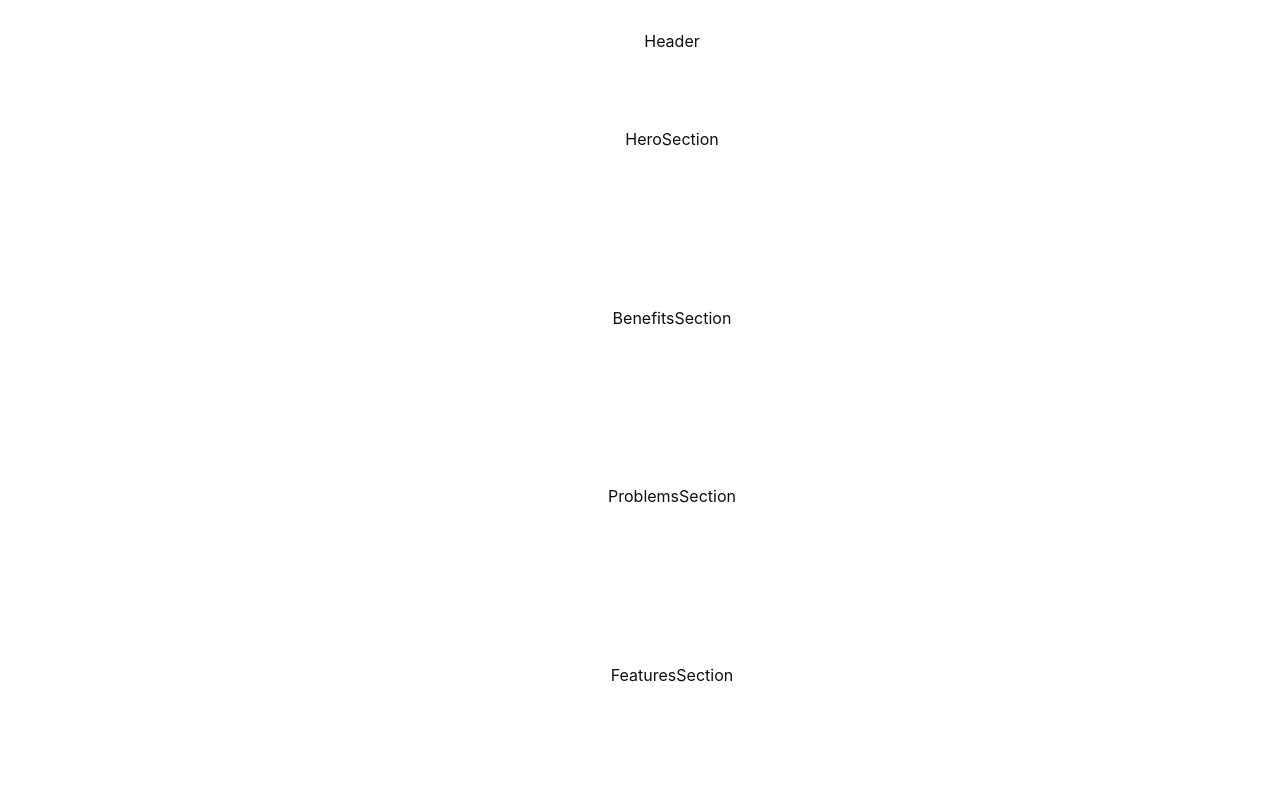
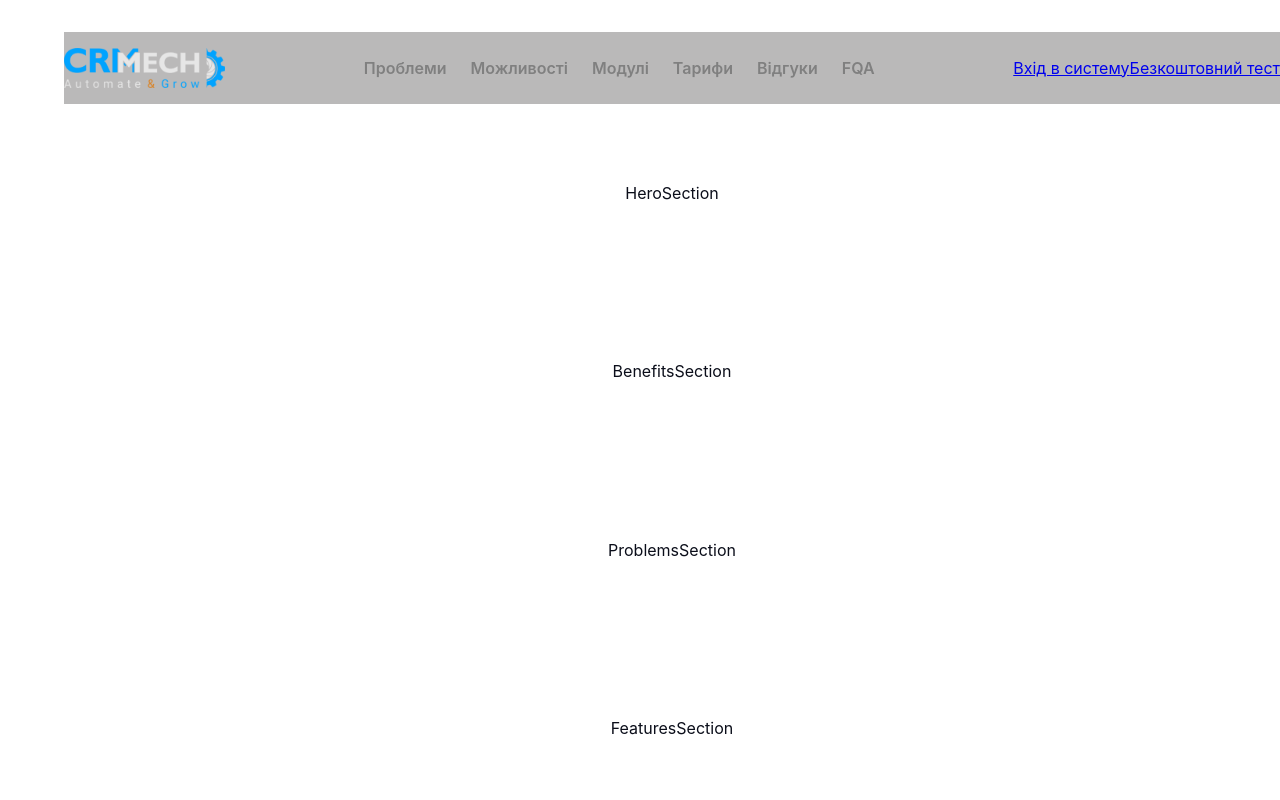
Before and after one commit to ExpanseCode/CRMMech, a React (Vite) app: page / in a window 1280 px wide. Shown: the top 800 px of the page. Built offline with nearby package versions, Linux system fonts and the light colour scheme.

Commit message:
stared working on header section

```diff
--- a/src/components/Landing/Header/Header.jsx
+++ b/src/components/Landing/Header/Header.jsx
@@ -1,3 +1,49 @@
+import logo from '../../../assets/logo.png';
+import css from './Header.module.css';
+
 export default function Header() {
-    return <nav>Header</nav>;
-};
+  return (
+    <nav className={css.wrapper}>
+      <img src={logo} alt="logo" className={css.logo} />
+
+      <ul className={css.list}>
+        <li className={css.item}>
+          <a href="problems" className={css.link}>
+            Проблеми
+          </a>
+        </li>
+        <li className={css.item}>
+          <a href="opportunities" className={css.link}>
+            Можливості
+          </a>
+        </li>
+        <li className={css.item}>
+          <a href="modules" className={css.link}>
+            Модулі
+          </a>
+        </li>
+        <li className={css.item}>
+          <a href="prices" className={css.link}>
+            Тарифи
+          </a>
+        </li>
+        <li className={css.item}>
+          <a href="feedback" className={css.link}>
+            Відгуки
+          </a>
+        </li>
+        <li className={css.item}>
+          <a href="FQA" className={css.link}>
+            FQA
+          </a>
+        </li>
+      </ul>
+      <div>
+        <a href="https://app.crmmech.com/" target="blank">
+          Вхід в систему
+        </a>
+        <a href="free-test">Безкоштовний тест</a>
+      </div>
+    </nav>
+  );
+}
--- a/src/components/Landing/Header/Header.module.css
+++ b/src/components/Landing/Header/Header.module.css
@@ -0,0 +1,25 @@
+.wrapper {
+  display: flex;
+  align-items: center;
+  justify-content: space-between;
+  backdrop-filter: blur(10px);
+  background: rgba(106, 104, 104, 0.46);
+  height: 72px;
+}
+
+.logo {
+  width: 161px;
+  height: 40px;
+}
+
+.list {
+  display: flex;
+  align-items: center;
+  gap: 24px;
+}
+
+.link {
+  text-decoration: none;
+  color: grey;
+  font-weight: 600;
+}
```
Also changed, not shown: src/assets/logo.png (added).
